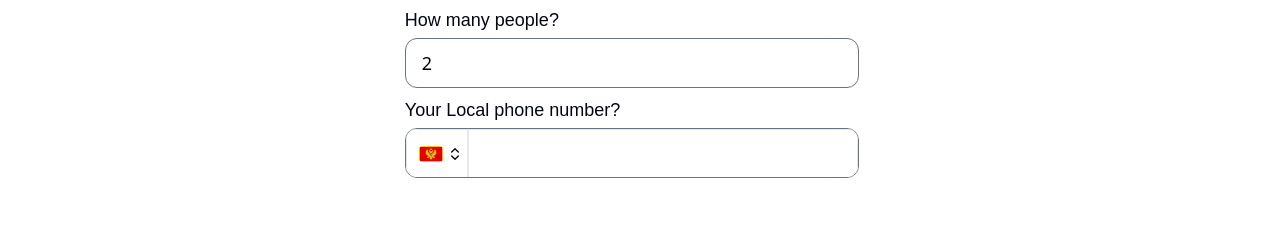
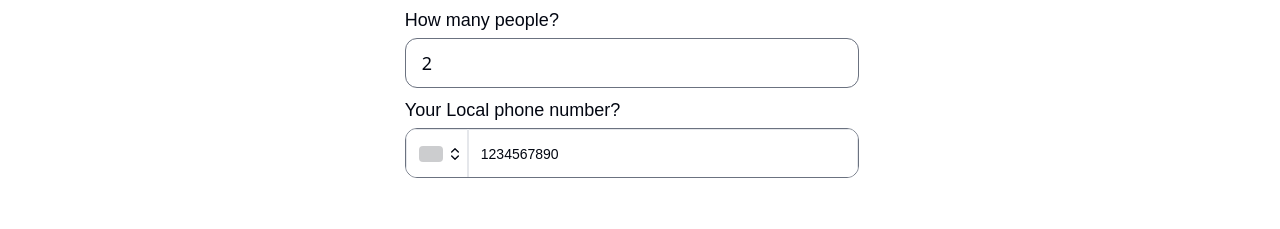
Before and after one commit to FranzFelini/FloydFoodFactoryDEMO, a Next.js app: page / in a window 1280 px wide. Shown: the part 890-1119 px from the top of the page. Built offline with nearby package versions, Linux system fonts and the light colour scheme; a web font is replaced by a local one.

Commit message:
alignments

```diff
--- /dev/null
+++ b/src/api/form-submit.ts
@@ -0,0 +1,29 @@
+"use server";
+
+export interface FormState {
+  fullName: string;
+  reservationDate: Date;
+  reservationTime: string;
+  numberOfPeople: number;
+  phoneNumber: string;
+}
+
+const isValidPhone = (phone: string) => {
+  console.log(phone.length);
+  if (phone.length < 9 || phone.length % 2 !== 0) return false;
+  return true;
+};
+
+export async function handleSubmit(formState: FormState) {
+  if (!isValidPhone(formState.phoneNumber)) {
+    return {
+      success: false,
+      message: "Invalid phone number",
+    };
+  }
+
+  return {
+    success: true,
+    message: "Reservation successful",
+  };
+}
--- a/src/app/page.tsx
+++ b/src/app/page.tsx
@@ -1,10 +1,10 @@
 import { FaFacebook, FaInstagram, FaTripadvisor } from "react-icons/fa";
-import Prikaz from "../components/Img1CMP";
-import { Nav } from "../components/Nav";
 import DishGallery from "../components/DishLists/dishcardcmp";
 import DishGallery2 from "../components/DishLists/dishcardcmp2";
 import DishGallery3 from "../components/DishLists/dishcardcmp3";
 import { Divider } from "../components/Divider";
+import Prikaz from "../components/Img1CMP";
+import { Nav } from "../components/Nav";
 import Form from "../components/ReservationForm";
 import { Section } from "../components/SectionTitle";
 
@@ -72,16 +72,21 @@ function App() {
 
       <div
         id="about"
-        className="bg-white height-[70vh] flex justify-center items-`center relative xl:flex-row flex-col p-4 text-center gap-8 max-w-7xl mx-auto"
+        className="bg-white height-[70vh] flex justify-center items-center relative xl:flex-row flex-col p-4 text-center gap-8 max-w-7xl mx-auto"
       >
         <div>
-          <h1 className="text-3xl p-[1rem] font-[Fira Sans Serif] font-bold">About us</h1>
+          <h1 className="text-3xl p-[1rem] font-[Fira Sans Serif] font-bold">
+            About us
+          </h1>
           <p className="w-full max-w-xl p-[1rem] mb-3">
-            Floyd Food Factory is a restaurant established in 2018. Our goal is to provide our customers with the best
-            dining experience. We offer a wide range of dishes, from traditional to modern cuisine. We use only the
-            freshest homegrown ingredients to create delicious and healthy meals. Whether you are looking for a romantic
-            dinner for two or a fun night out with friends, Floyd Food Factory is the perfect place to be. Come and
-            visit us today and enjoy a memorable dining experience!
+            Floyd Food Factory is a restaurant established in 2018. Our goal is
+            to provide our customers with the best dining experience. We offer a
+            wide range of dishes, from traditional to modern cuisine. We use
+            only the freshest homegrown ingredients to create delicious and
+            healthy meals. Whether you are looking for a romantic dinner for two
+            or a fun night out with friends, Floyd Food Factory is the perfect
+            place to be. Come and visit us today and enjoy a memorable dining
+            experience!
           </p>
 
           <div className="flex justify-center items-center gap-6 text-4xl">
@@ -141,7 +146,10 @@ function App() {
         }}
       >
         <div>
-          <p className="min-w-4 max-w-70">&copy; {new Date().getFullYear()} Floyd Food Factory. All rights reserved.</p>
+          <p className="min-w-4 max-w-70">
+            &copy; {new Date().getFullYear()} Floyd Food Factory. All rights
+            reserved.
+          </p>
         </div>
       </footer>
     </div>
--- a/src/components/ReservationForm.tsx
+++ b/src/components/ReservationForm.tsx
@@ -1,5 +1,6 @@
 "use client";
 
+import { FormState, handleSubmit } from "@/api/form-submit";
 import { useState } from "react";
 import { TimeSelect } from "./time-select";
 import { DatePicker } from "./ui/date-picker";
@@ -46,7 +47,7 @@ const formFields: FormField[] = [
 ];
 
 const Form = () => {
-  const [formState, setFormState] = useState({
+  const [formState, setFormState] = useState<FormState>({
     fullName: "",
     reservationDate: new Date(),
     reservationTime: "17:30",
@@ -54,9 +55,8 @@ const Form = () => {
     phoneNumber: "1234567890",
   });
 
-  function Reserve() {
-    console.log(formState);
-    alert(JSON.stringify(formState, null, 2));
+  async function Reserve() {
+    console.log(await handleSubmit(formState));
   }
 
   // TASK: Write a function that will, when reserve button is clickedf,
@@ -98,7 +98,13 @@ const Form = () => {
                     }
                   />
                 ) : field.type === "phone" ? (
-                  <PhoneInput defaultCountry="ME" />
+                  <PhoneInput
+                    value={formState.phoneNumber}
+                    onChange={(value) =>
+                      setFormState({ ...formState, phoneNumber: value })
+                    }
+                    defaultCountry="ME"
+                  />
                 ) : (
                   <input
                     type={field.type}
```
